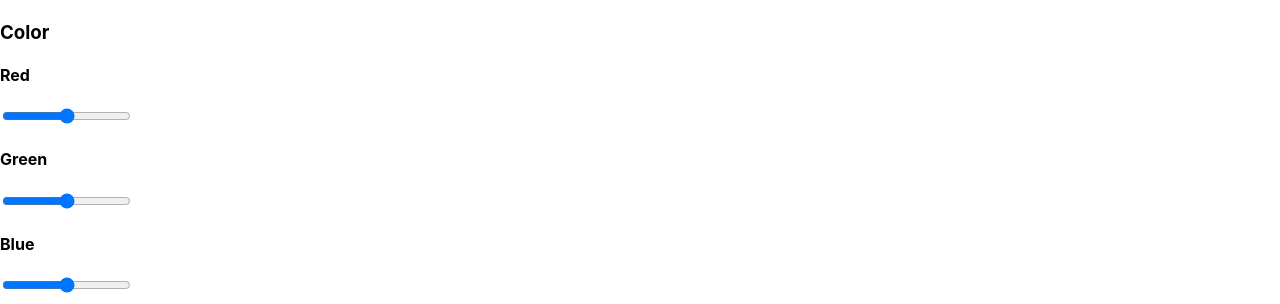
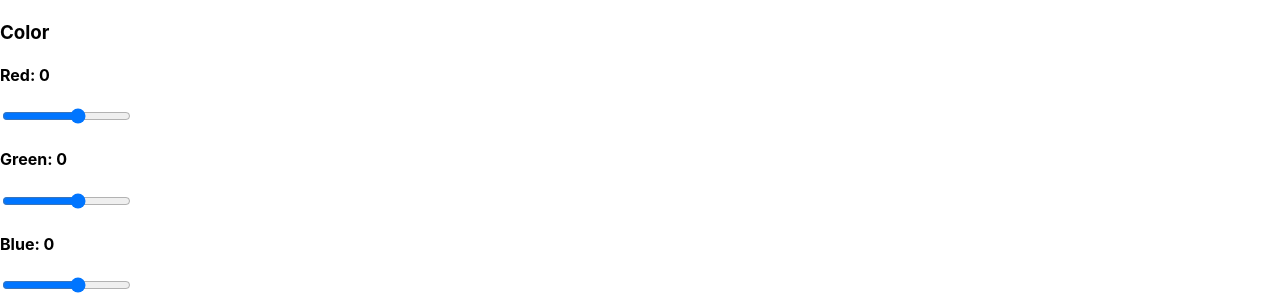
Before and after one commit to nickl72/image-web-app, a React (Create React App) app in the folder app/: page / in a window 1280 px wide. Shown: the part 295-599 px from the top of the page. Built offline with nearby package versions, Linux system fonts and the light colour scheme; no server answers.

Commit message:
Added hooks to EditImage and attached to color sliders

```diff
--- a/app/src/components/EditImage.js
+++ b/app/src/components/EditImage.js
@@ -4,11 +4,25 @@ import { getImageById, editImage } from '../services/api_helper';
 
 const EditImage = () => {
     const [image, setImage] = useState(null)
-
+    const [edits, setEdits] = useState({
+        brightness: 0,
+        blur: 0,
+        red: 0,
+        green: 0,
+        blue: 0
+    })
     if (!image) {
         getImageById(9).then(resp => {
             setImage(resp.path)
         })
+    }
+
+    const handleChange = (e) => {
+        e.preventDefault();
+        const update = Object.assign({}, edits)
+        console.log(update)
+        update[e.target.name] = e.target.value
+        setEdits(update)
     }
 
     return (
@@ -20,19 +34,19 @@ const EditImage = () => {
                 <h3>Blur</h3>
                 <input type='range' />
                 <h3>Color</h3>
-                <h4>Red</h4>
-                <input type='range' />
-                <h4>Green</h4>
-                <input type='range' />
-                <h4>Blue</h4>
-                <input type='range' />
+                <h4>Red: {edits.red}</h4>
+                <input type='range' name='red' min='-255' max='255' onChange={handleChange}/>
+                <h4>Green: {edits.green}</h4>
+                <input type='range' name='green' min='-255' max='255' onChange={handleChange}/>
+                <h4>Blue: {edits.blue}</h4>
+                <input type='range' name='blue' min='-255' max='255' onChange={handleChange}/>
                 <h3>Insert Image</h3>
                 <p>upload: </p><input type='text' />
                 <p>select from library</p>
                 <input type='text' />
                 <p><a href='#'>Crop</a></p>
 
-                <p><a href='#' onClick={() => editImage(9)}>download image</a></p>
+                <p><a href='#' onClick={() => editImage(9, edits)}>download image</a></p>
                 <p>Download as: </p><select>
                     <option>JEPG</option>
                     <option>ASCII</option>
--- a/app/src/services/api_helper.js
+++ b/app/src/services/api_helper.js
@@ -15,7 +15,8 @@ export const getImageById = async (id) => {
     return resp
 }
 
-export const editImage = async (id) => {
+export const editImage = async (id, edits) => {
     const actions = 'blur,red'
-    await api.put(`/edit/image/${id}/${actions}/stuff/`).then(resp => console.log(resp))
+    const changes = 'fsa'
+    await api.put(`/edit/image/${id}/${actions}/${changes}/`).then(resp => console.log(resp))
 }
```
